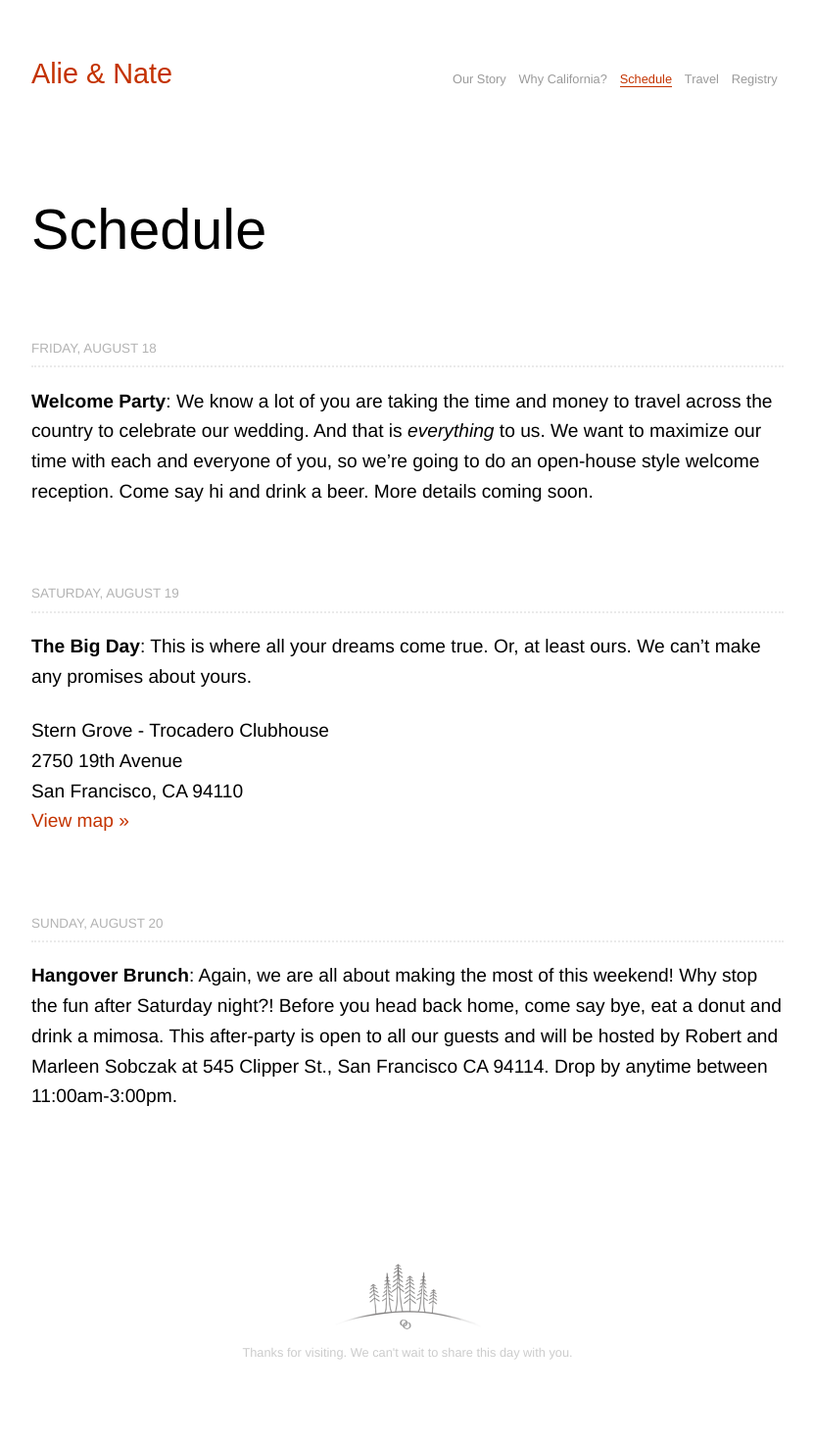
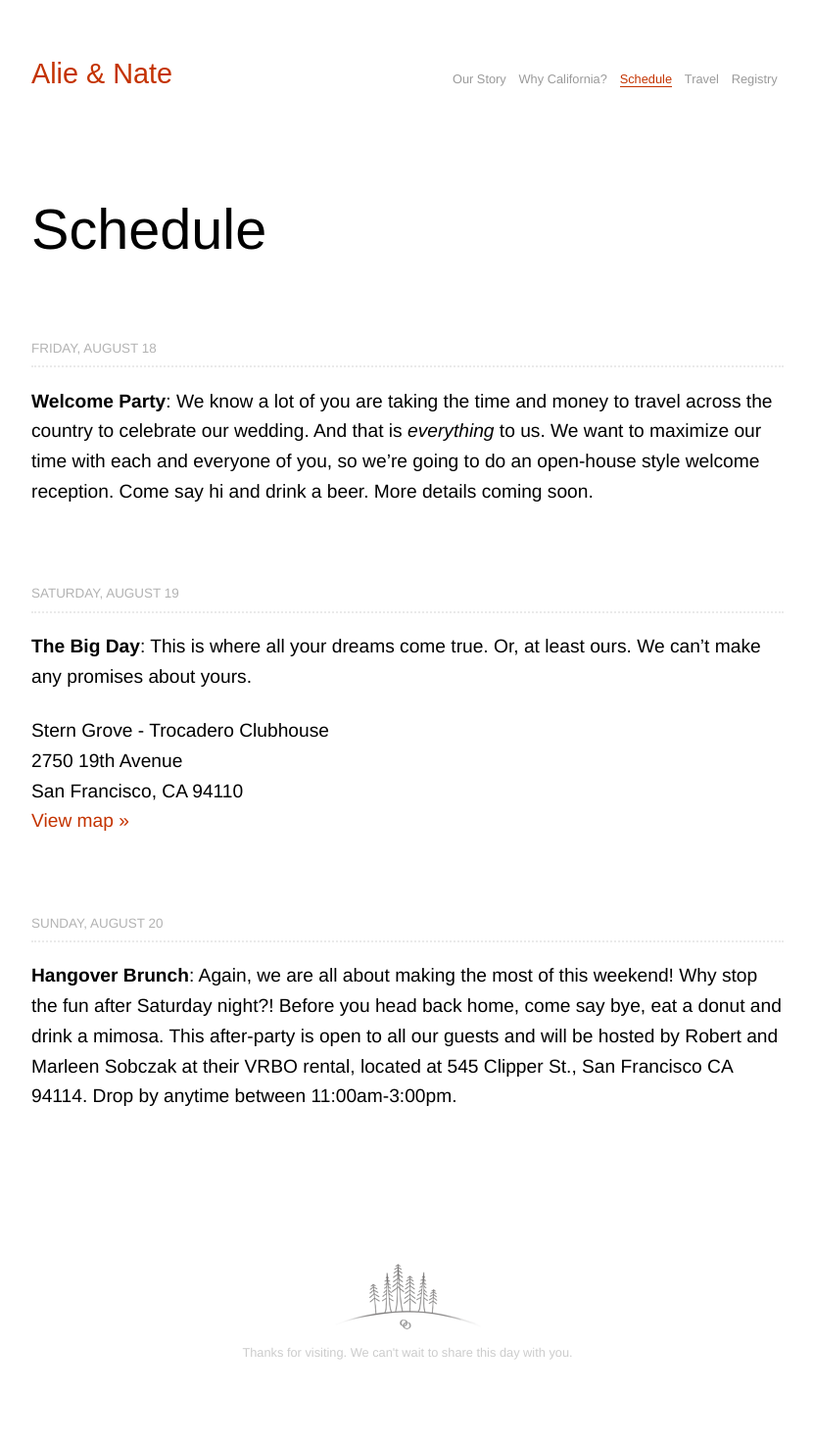
Before and after one commit to nkadlac/alieplusnate.com, a Jekyll site: the page built from schedule.md, in a window 1280 px wide. Shown: the whole page at 98% size, without its empty margins (224-1055 px from the left). Built offline with Jekyll 4.4.1, drawn with Linux system fonts in a browser that asks for light colours; some web fonts are replaced.

Commit message:
Updated Schedule

```diff
--- a/schedule.md
+++ b/schedule.md
@@ -20,4 +20,4 @@
 
 ## Sunday, August 20
 
-**Hangover Brunch**: Again, we are all about making the most of this weekend! Why stop the fun after Saturday night?! Before you head back home, come say bye, eat a donut and drink a mimosa. This after-party is open to all our guests and will be hosted by Robert and Marleen Sobczak at 545 Clipper St., San Francisco CA 94114. Drop by anytime between 11:00am-3:00pm.
+**Hangover Brunch**: Again, we are all about making the most of this weekend! Why stop the fun after Saturday night?! Before you head back home, come say bye, eat a donut and drink a mimosa. This after-party is open to all our guests and will be hosted by Robert and Marleen Sobczak at their VRBO rental, located at 545 Clipper St., San Francisco CA 94114. Drop by anytime between 11:00am-3:00pm.
```
